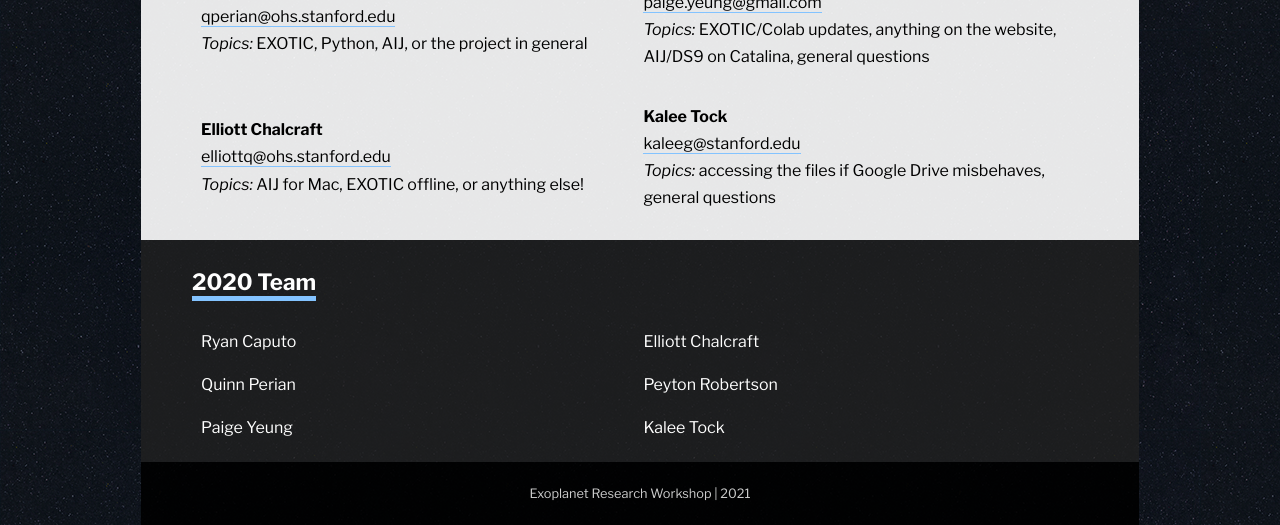
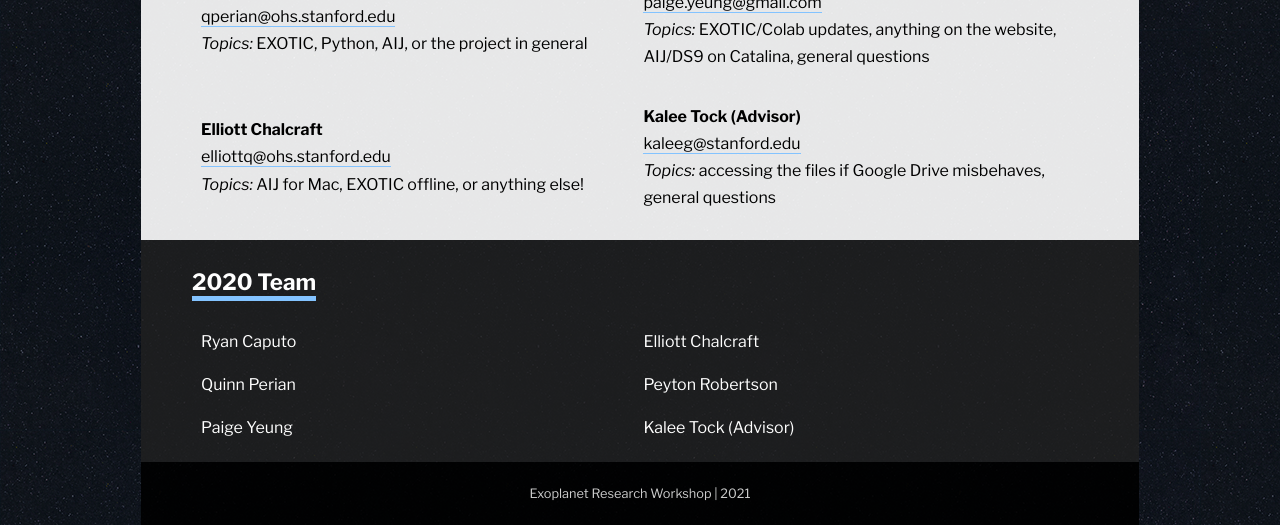
Before and after one commit to paigeyeung/exoplanetresearchworkshop, a Jekyll site: the page built from contact.md, in a window 1280 px wide. Shown: the part 370-895 px from the top of the page. Built offline with Jekyll 4.4.1, drawn with Linux system fonts in a browser that asks for light colours; some web fonts are replaced.

Commit message:
Update _config.yml

```diff
--- a/_config.yml
+++ b/_config.yml
@@ -17,7 +17,7 @@ contacts:
     email: elliottq@ohs.stanford.edu
     zoom_url: ""
     topics: AIJ for Mac, EXOTIC offline, or anything else!
-  - name: Kalee Tock
+  - name: Kalee Tock (Advisor)
     email: kaleeg@stanford.edu
     zoom_url: https://stanford.zoom.us/j/2940180841
     topics: accessing the files if Google Drive misbehaves, general questions
@@ -28,4 +28,4 @@ contacts2020:
   - name: Quinn Perian
   - name: Peyton Robertson
   - name: Paige Yeung
-  - name: Kalee Tock
+  - name: Kalee Tock (Advisor)
```
